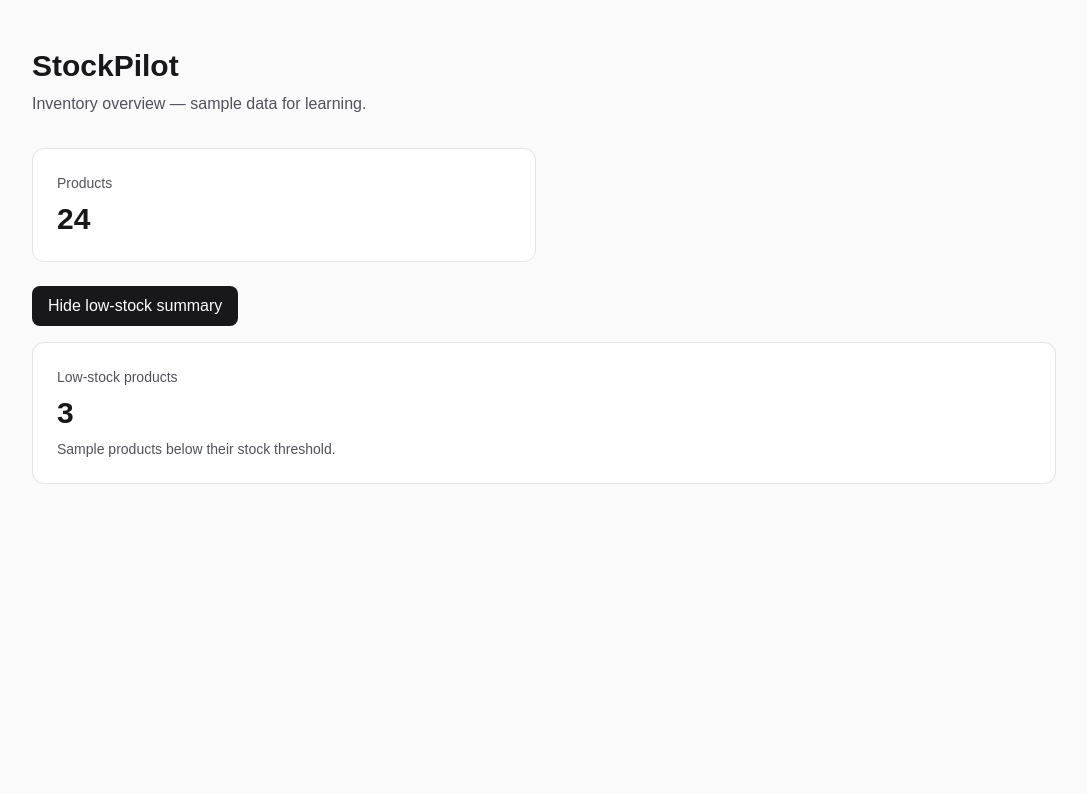
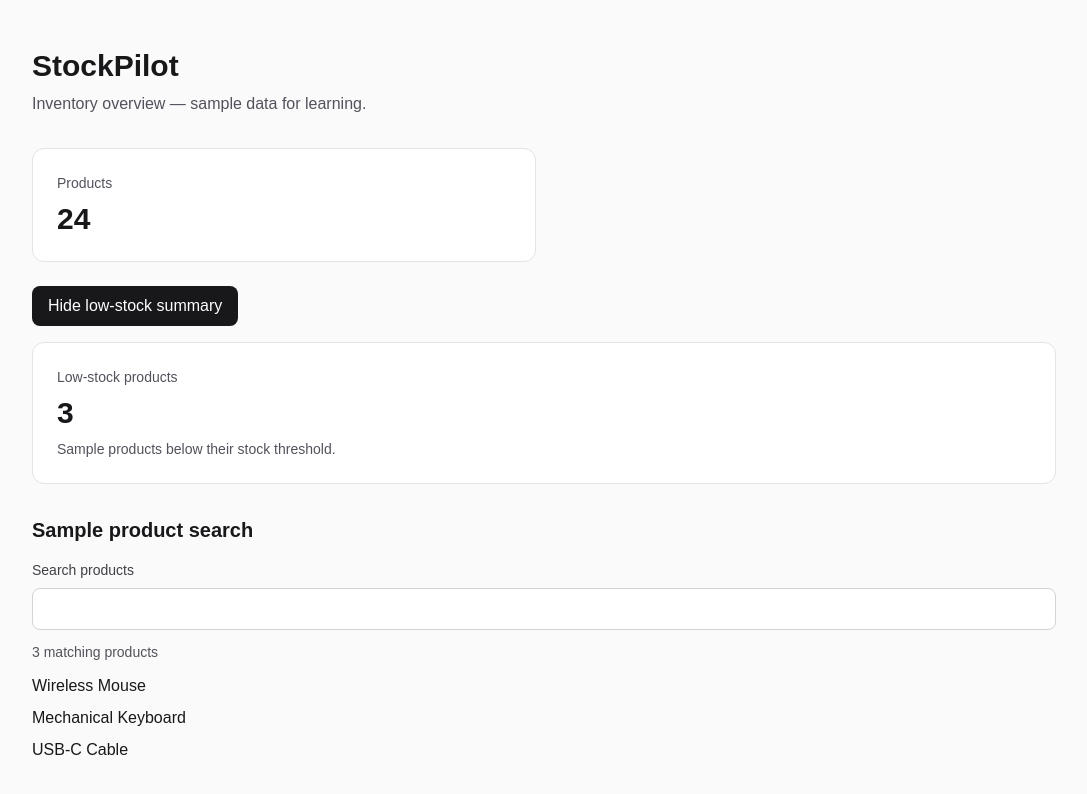
Before and after one commit to WeeRG91/stock-pilot, a Next.js app in the folder frontend/: page / in a window 1280 px wide. Shown: the top 794 px of the page, without its empty margins (96-1183 px from the left). Built offline with nearby package versions, Linux system fonts and the light colour scheme.

Commit message:
Add controlled product search with filtering tests

```diff
--- a/frontend/src/app/page.tsx
+++ b/frontend/src/app/page.tsx
@@ -1,9 +1,8 @@
 import { LowStockSummary } from "@/components/LowStockSummary";
+import { ProductSearch } from "@/components/ProductSearch";
 import { SummaryCard } from "@/components/SummaryCard";
 
-const summaryItems = [
-  { id: "products", title: "Products", value: 24 },
-];
+const summaryItems = [{ id: "products", title: "Products", value: 24 }];
 
 export default function Home() {
   return (
@@ -17,15 +16,19 @@ export default function Home() {
 
         <div className="mt-8 grid gap-4 sm:grid-cols-2">
           {summaryItems.map((item) => (
-            <SummaryCard
-              key={item.id}
-              title={item.title}
-              value={item.value}
-            />
+            <SummaryCard key={item.id} title={item.title} value={item.value} />
           ))}
         </div>
 
         <LowStockSummary value={3} />
+
+        <ProductSearch
+          productNames={[
+            "Wireless Mouse",
+            "Mechanical Keyboard",
+            "USB-C Cable",
+          ]}
+        />
       </div>
     </main>
   );
--- /dev/null
+++ b/frontend/src/components/ProductSearch.tsx
@@ -0,0 +1,54 @@
+"use client";
+
+import { useState } from "react";
+
+type ProductSearchProps = {
+  productNames: string[];
+};
+
+export function ProductSearch({ productNames }: ProductSearchProps) {
+  const [query, setQuery] = useState("");
+
+  const normalizedQuery = query.trim().toLowerCase();
+
+  const filteredNames = productNames.filter((name) =>
+    name.toLowerCase().includes(normalizedQuery),
+  );
+
+  return (
+    <section className="mt-8">
+      <h2 className="text-xl font-semibold text-zinc-900">
+        Sample product search
+      </h2>
+
+      <label
+        htmlFor="product-search"
+        className="mt-4 block text-sm font-medium text-zinc-700"
+      >
+        Search products
+      </label>
+
+      <input
+        id="product-search"
+        type="search"
+        value={query}
+        onChange={(event) => setQuery(event.currentTarget.value)}
+        className="mt-2 w-full rounded-lg border border-zinc-300 bg-white px-3 py-2 text-zinc-900"
+      />
+
+      <p className="mt-3 text-sm text-zinc-600" role="status">
+        {filteredNames.length} matching products
+      </p>
+
+      {filteredNames.length > 0 ? (
+        <ul className="mt-3 space-y-2 text-zinc-900">
+          {filteredNames.map((name) => (
+            <li key={name}>{name}</li>
+          ))}
+        </ul>
+      ) : (
+        <p className="mt-3 text-zinc-600">No products match your search.</p>
+      )}
+    </section>
+  );
+}
```
Also changed, not shown: 2 other files (tests, documents, lock files or other folders).
